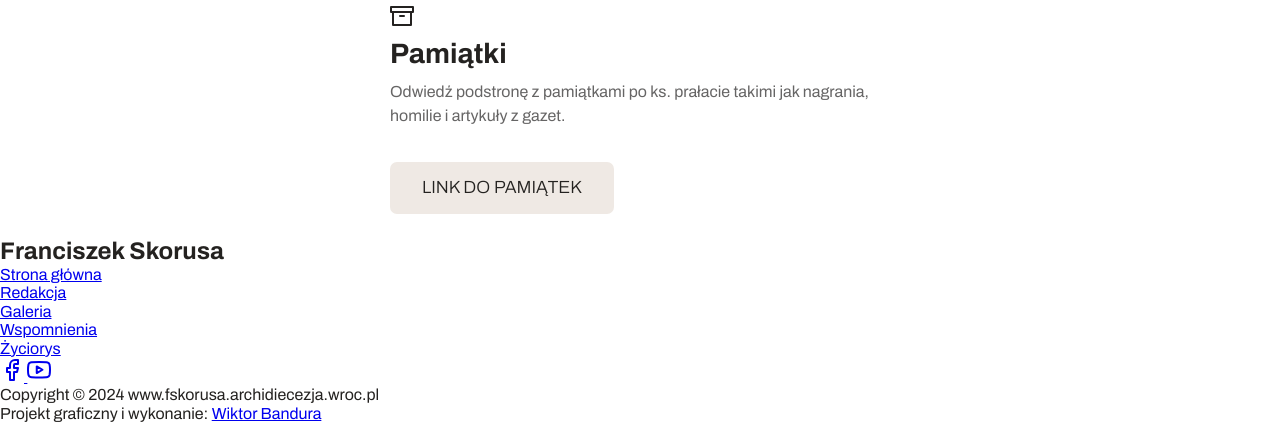
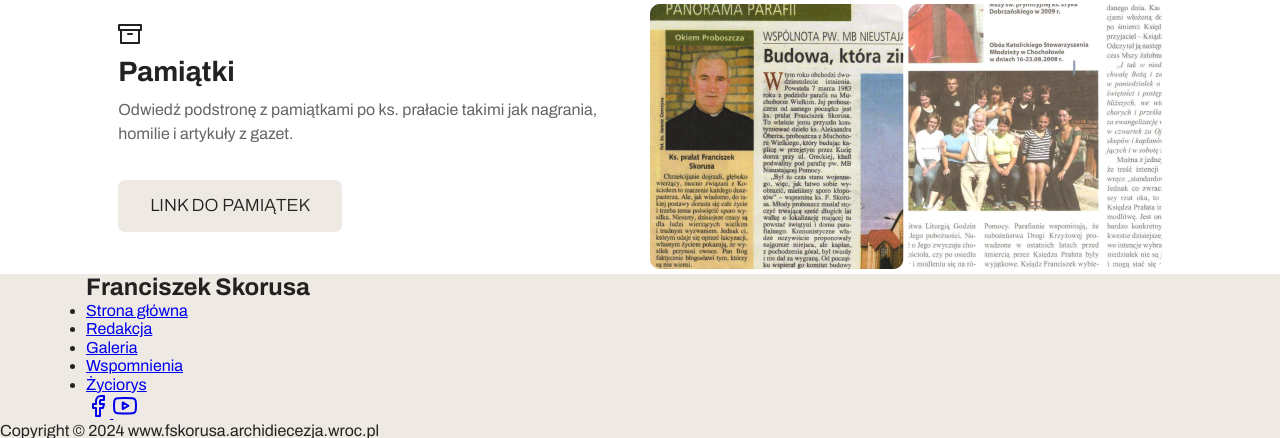
Before and after one commit to wiktor-bandura/fskorusa-redesign, a website built with Vite: page index.html in a window 1280 px wide. Shown: the part 3573-4011 px from the top of the page. Built offline with nearby package versions, Linux system fonts and the light colour scheme.

Commit message:
Styling souvenirs section

```diff
--- a/css/layout/__gallery.scss
+++ b/css/layout/__gallery.scss
@@ -1,5 +1,4 @@
 .gallery {
-
     .front-page-section-wrapper {
         flex-direction: row-reverse;
     }
--- a/css/layout/_footer.scss
+++ b/css/layout/_footer.scss
@@ -0,0 +1,3 @@
+.footer {
+    background-color: $color-creme;
+}
--- a/index.html
+++ b/index.html
@@ -296,11 +296,15 @@
               <p class="content souvenirs__content">Odwiedź podstronę z pamiątkami po ks. prałacie takimi jak nagrania, homilie i artykuły z gazet.</p>
               <a class="button button--primary" href="/pamiatki/">Link do pamiątek</a>
             </div>
+            <div class="souvenirs__images">
+              <img src="./images/newspaper.png" alt="Wycinek z gazety o ks. Prałacie Franciszku Skorusie">
+              <img src="./images/newspaper2.png" alt="Wycinek z gazety o ks. Prałacie Franciszku Skorusie">
+            </div>
           </div>
         </section>
     </main>
     <footer class="footer">
-      <div class="footer__wrapper">
+      <div class="container footer__wrapper">
         <h2 class="footer__page-title">Franciszek <span>Skorusa</span></h2>
         <nav>
           <ul class="footer__nav">
```
